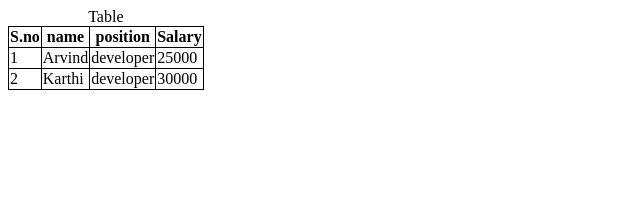
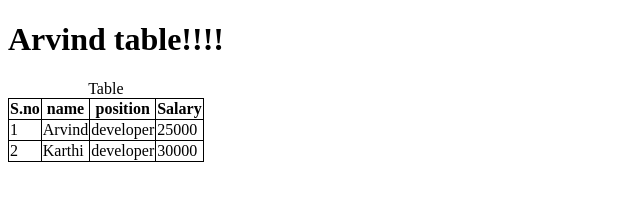
Before and after one commit to Arav8nd/table, a plain HTML site: page index.html in a window 1280 px wide. Shown: the whole page, without its empty margins (0-640 px from the left). Drawn offline with Linux system fonts and the light colour scheme.

Commit message:
second commit

```diff
--- a/index.html
+++ b/index.html
@@ -11,6 +11,7 @@
 		</style>
 	</head>
 	<body>
+	<h1>Arvind table!!!!</h1>
 	<table class="table-border">
 		<caption>Table<caption>
 		<thead>
```
